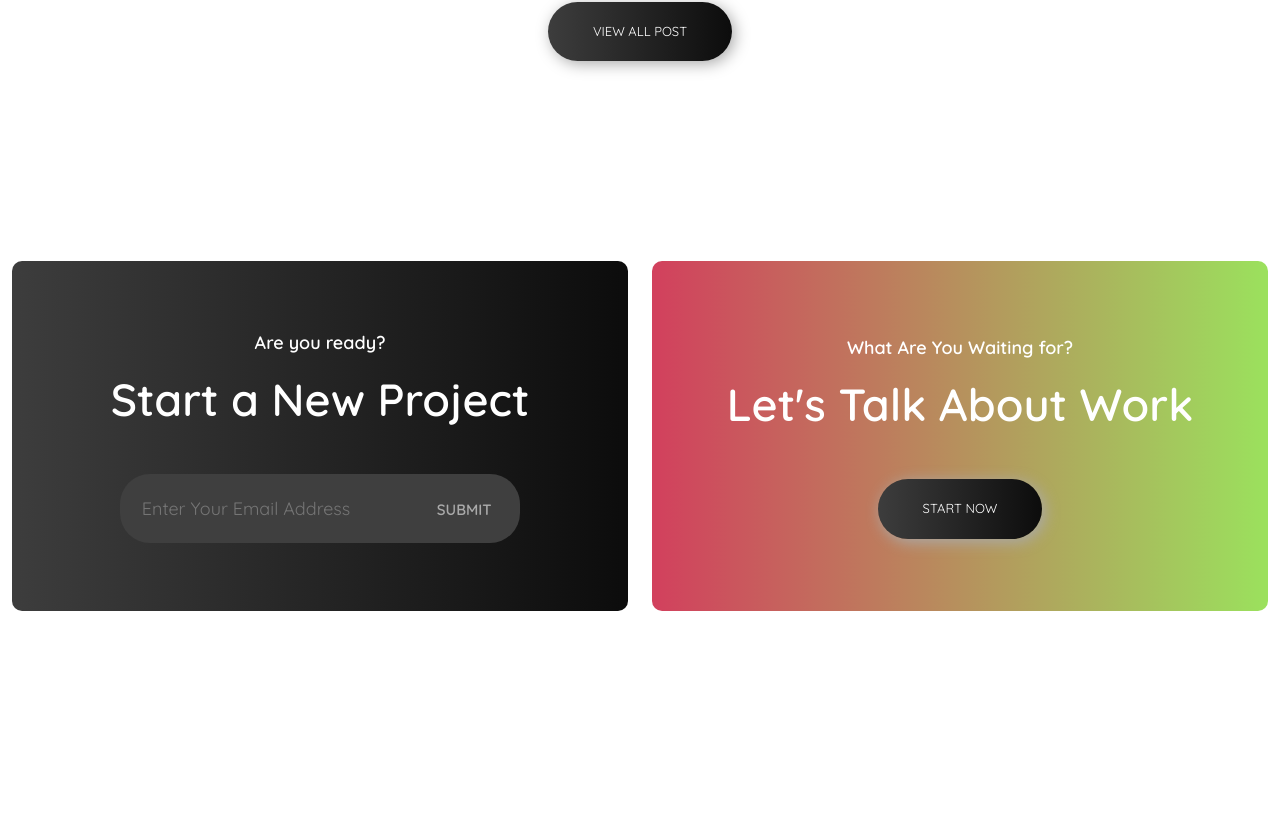
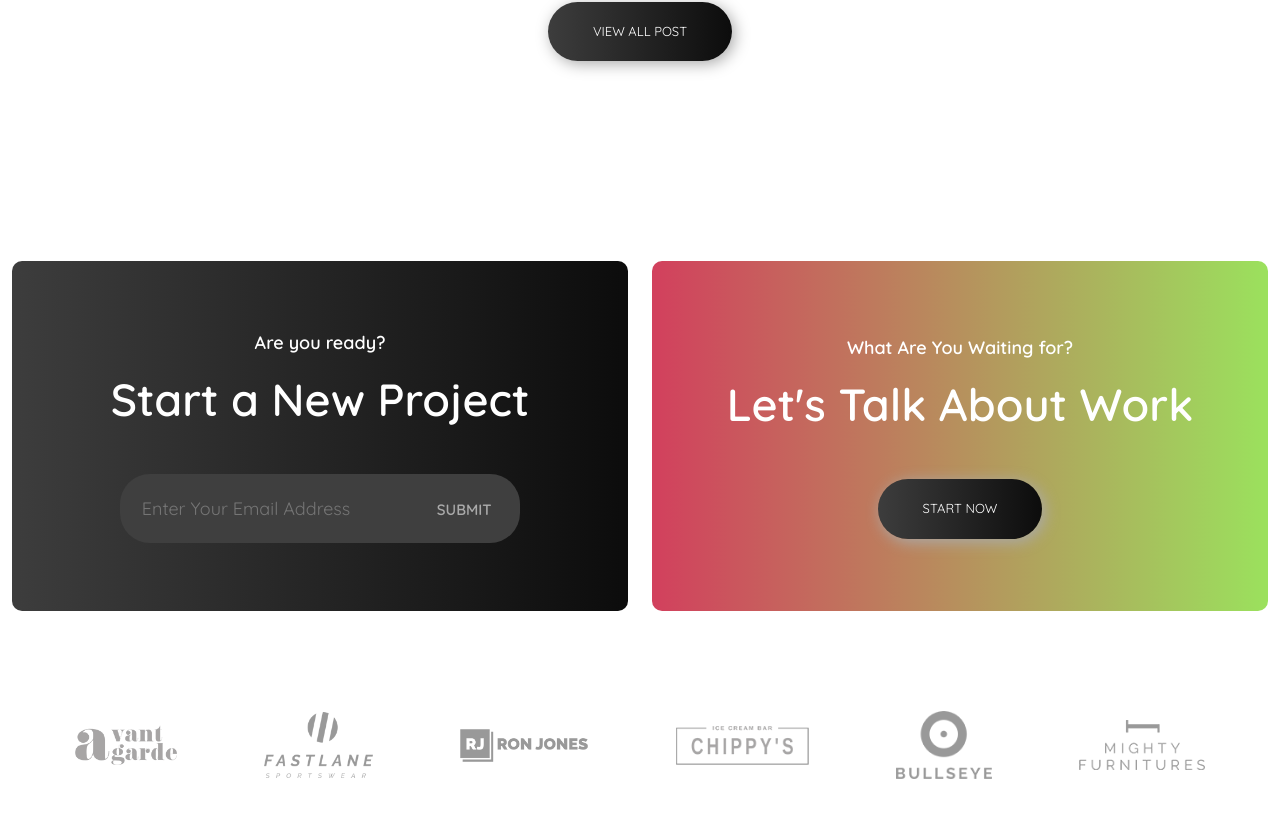
Before and after one commit to davidebortoloni/proj-html-vuejs, a Vue app: page / in a window 1280 px wide. Shown: the part 6105-6922 px from the top of the page. Before the commit the page ends 6816 px from the top, so only its background shows below. Built offline with nearby package versions, Linux system fonts and the light colour scheme.

Commit message:
Inserimento sezione "Clients"

```diff
--- a/src/components/Main.vue
+++ b/src/components/Main.vue
@@ -7,6 +7,7 @@
     <Testimonials class="distancing" />
     <News class="distancing" />
     <CallsToAction />
+    <Clients class="distancing" />
   </div>
 </template>
 
@@ -18,6 +19,7 @@ import OurProjects from "./main_components/OurProjects.vue";
 import Testimonials from "./main_components/Testimonials.vue";
 import News from "./main_components/News.vue";
 import CallsToAction from "./main_components/CallsToAction.vue";
+import Clients from "./main_components/Clients.vue";
 
 export default {
   name: "Main",
@@ -29,6 +31,7 @@ export default {
     Testimonials,
     News,
     CallsToAction,
+    Clients,
   },
 };
 </script>
--- a/src/components/main_components/CallsToAction.vue
+++ b/src/components/main_components/CallsToAction.vue
@@ -66,6 +66,7 @@ export default {
         width: 80%;
         background-color: transparent;
         border: none;
+        color: white;
         &:focus {
           outline-width: 0;
         }
--- /dev/null
+++ b/src/components/main_components/Clients.vue
@@ -0,0 +1,38 @@
+<template>
+  <div id="clients">
+    <div class="container-fluid">
+      <div class="row align-items-center justify-content-evenly">
+        <div class="col-auto">
+          <img src="@/assets/img/client-1-2x.png" alt="AvantGarde" />
+        </div>
+        <div class="col-auto">
+          <img src="@/assets/img/client-9-2x.png" alt="Fastlane" />
+        </div>
+        <div class="col-auto">
+          <img src="@/assets/img/client-7-2x.png" alt="Ron Jones" />
+        </div>
+        <div class="col-auto">
+          <img src="@/assets/img/client-3-2x.png" alt="Chippy's" />
+        </div>
+        <div class="col-auto">
+          <img src="@/assets/img/client-4-2x.png" alt="Bullseye" />
+        </div>
+        <div class="col-auto">
+          <img src="@/assets/img/client-5-2x.png" alt="Mighty Furnitures" />
+        </div>
+      </div>
+    </div>
+  </div>
+</template>
+
+<script>
+export default {
+  name: "Clients",
+};
+</script>
+
+<style scoped lang="scss">
+img {
+  cursor: pointer;
+}
+</style>
```
Also changed, not shown: 6 other files (tests, documents, lock files or other folders).
